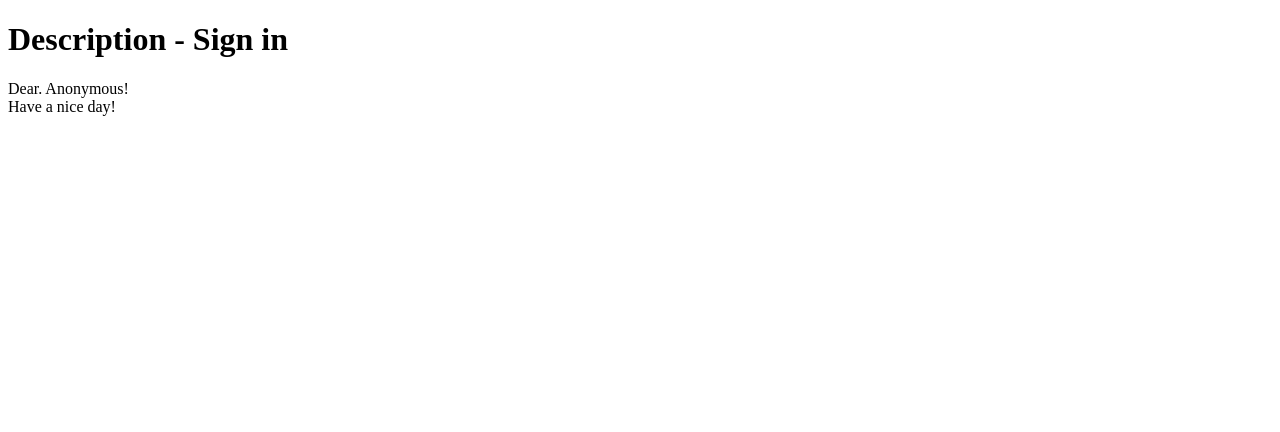
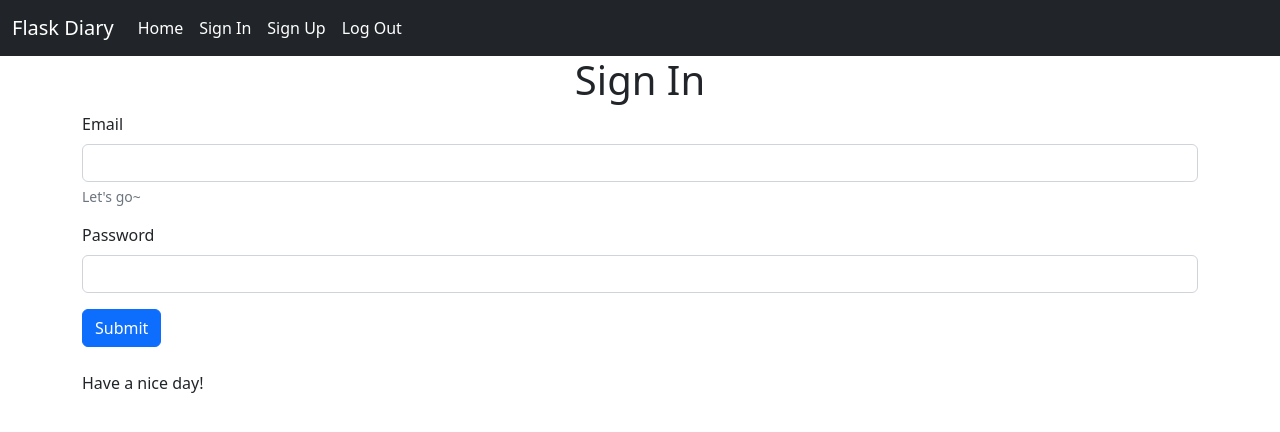
Before and after one commit to eunsssang12/learn-flask-diary, a Flask app: page /sign-in in a window 1280 px wide. Shown: the top 432 px of the page. Run offline with Flask 3, Linux system fonts and the light colour scheme.

Commit message:
05 HTML with base,signup, signin

```diff
--- a/diary/templates/base.html
+++ b/diary/templates/base.html
@@ -3,10 +3,46 @@
 <head>
     <meta charset="UTF-8">
     <meta name="viewport" content="width=device-width, initial-scale=1.0">
+    <link href="https://cdn.jsdelivr.net/npm/bootstrap@5.2.0-beta1/dist/css/bootstrap.min.css" rel="stylesheet" integrity="sha384-0evHe/X+R7YkIZDRvuzKMRqM+OrBnVFBL6DOitfPri4tjfHxaWutUpFmBp4vmVor" crossorigin="anonymous">
     <title>{% block title %}Default Title{% endblock %}</title>
 </head>
 <body>
-    {% block description %} Default description {% endblock %}
+    <!-- navbar -->
+    <nav class="navbar navbar-expand-lg navbar-dark bg-dark">
+        <div class="container-fluid">
+            <a class="navbar-brand" href="#">Flask Diary</a>
+            <button class="navbar-toggler" type="button" data-bs-toggle="collapse" data-bs-target="#navbarNav"
+                aria-controls="navbarNav" aria-expanded="false" aria-label="Toggle navigation">
+                <span class="navbar-toggler-icon"></span>
+            </button>
+            <div class="collapse navbar-collapse" id="navbarNav">
+                <ul class="navbar-nav">
+                    <li class="nav-item">
+                        <a class="nav-link active"href="/">Home</a>
+                    </li>
+                    <li class="nav-item">
+                        <a class="nav-link active" href="/sign-in">Sign In</a>
+                    </li>
+                    <li class="nav-item">
+                        <a class="nav-link active" href="/sign-up">Sign Up</a>
+                    </li>
+                    <li class="nav-item">
+                        <a class="nav-link active" href="/logout">Log Out</a>
+                    </li>
+                </ul>
+            </div>
+        </div>
+    </nav>
+    <!-- ./navbar-->
+
+    <!-- content -->
+    <div class="container">
+        {% block description %}
+
+        {% endblock %}
+    </div>
+    <!-- ./content -->
+    <script src="https://cdn.jsdelivr.net/npm/bootstrap@5.2.0-beta1/dist/js/bootstrap.bundle.min.js" integrity="sha384-pprn3073KE6tl6bjs2QrFaJGz5/SUsLqktiwsUTF55Jfv3qYSDhgCecCxMW52nD2" crossorigin="anonymous"></script>
+    <script src="{{url_for('static', filename= 'index.js')}}"></script>
 </body>
 </html>
-<script src=""></script>
--- a/diary/templates/home.html
+++ b/diary/templates/home.html
@@ -5,5 +5,5 @@ Title - home
 {% endblock %}
 
 {% block description %}
-Description - home
+<h1>Description - home</h1>
 {% endblock %}
--- a/diary/templates/logout.html
+++ b/diary/templates/logout.html
@@ -1,9 +1,9 @@
 {% extends "base.html" %}
 
 {% block title %}
-Title - Logout
+Title - Log Out
 {% endblock %}
 
 {% block description %}
-Description - Logout
+<h1 align="center">Log Out</h1>
 {% endblock %}
--- a/diary/templates/sign_in.html
+++ b/diary/templates/sign_in.html
@@ -1,19 +1,26 @@
 {% extends "base.html" %}
 
 {% block title %}
-Title - Sign in
+Title - Sign In
 {% endblock %}
 
 {% block description %}
-<h1>Description - Sign in</h1>
 
-{% if user %}
-    {{ "Dear. " + user }}!
-{% elif not user %}
-    Dear. Anonymous!
-{% else %}
-    "Hacker"
-{%endif %}
+<!-- sign-in input form -->
+<form method="post">
+    <h1 align="center">Sign In</h1>
+    <div class="mb-3">
+      <label for="InputEmail1" class="form-label">Email</label>
+      <input name="email" type="email" class="form-control" id="InputEmail1" aria-describedby="emailHelp">
+      <div id="emailHelp" class="form-text">Let's go~</div>
+    </div>
+    <div class="mb-3">
+      <label for="InputPassword1" class="form-label">Password</label>
+      <input name="password1" type="password" class="form-control" id="InputPassword1">
+    </div>
+    <button type="submit" class="btn btn-primary">Submit</button>
+  </form>
+  <!-- ./sign-in input form -->
 
 <script src="{{url_for('static', filename= 'index.js')}}"></script>
 
```
Also changed, not shown: diary/templates/sign_up.html (+26 -2 lines).
